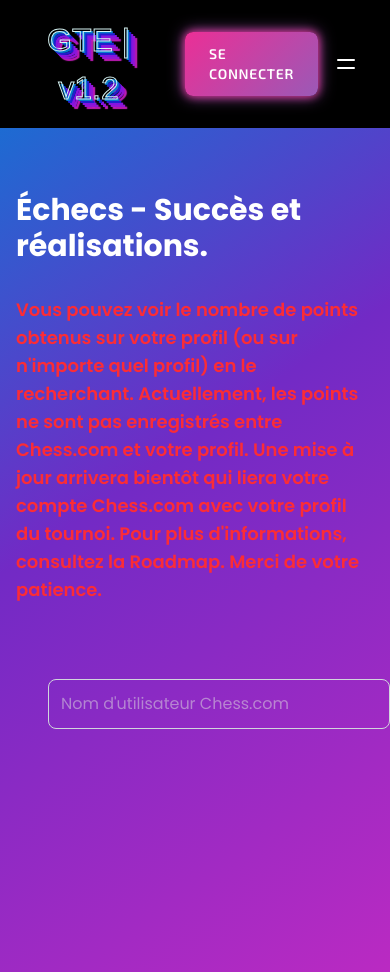
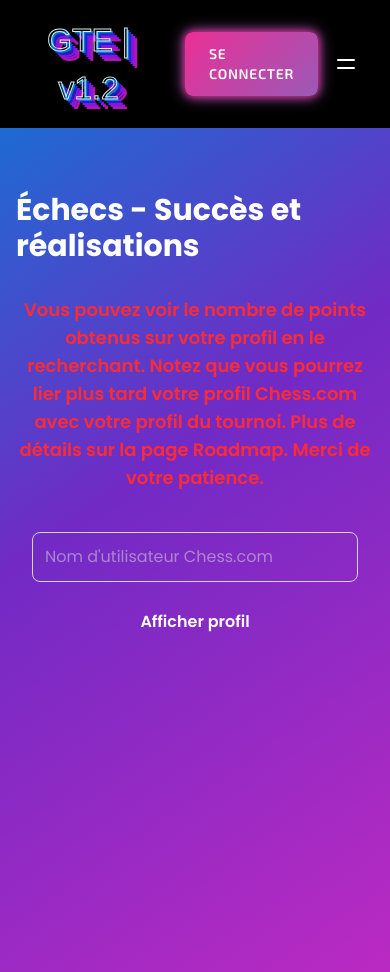
Before and after one commit to alextbt/mon-tournoi, a Next.js app: page /achivements/gaming/chess in a window 390 px wide. Built offline with nearby package versions, Linux system fonts and the light colour scheme; a web font is replaced by a local one.

Commit message:
Page échecs responsive

```diff
--- a/src/app/achivements/gaming/chess/page.tsx
+++ b/src/app/achivements/gaming/chess/page.tsx
@@ -147,7 +147,7 @@ const achievementDefs: AchievementDef[] = [
   },
 ];
 
-const achievementsFns = achievementDefs.map((def) => (
+const achievementsFns = achievementDefs.map(def =>
   (_profile: Profile, stats: StatsResponse): Achievement => ({
     id: def.id,
     title: def.title,
@@ -155,7 +155,7 @@ const achievementsFns = achievementDefs.map((def) => (
     unlocked: def.check(stats),
     points: def.points,
   })
-));
+);
 
 export default function ChessPage() {
   const [username, setUsername] = useState('');
@@ -166,7 +166,7 @@ export default function ChessPage() {
   const [achievementPoints, setAchievementPoints] = useState<number>(0);
   const [grandTotal, setGrandTotal] = useState<number>(0);
   const [error, setError] = useState<string | null>(null);
-  const [loading, setLoading] = useState<boolean>(false);
+  const [loading, setLoading] = useState<boolean>(false)
 
   // fetch de base : profil et stats
   async function fetchProfile(user: string): Promise<Profile> {
@@ -256,50 +256,51 @@ function computePartyPoints(st: StatsResponse): number {
   }
 
  return (
-    <PageLayout title="Échecs - Succès et réalisations.">
-      <h1 className= "text-red-500 text-lg font-semibold text-text">Vous pouvez voir le nombre de points obtenus sur votre profil (ou sur n&apos;importe quel profil) en le recherchant.
-        Actuellement, les points ne sont pas enregistrés entre Chess.com et votre profil. Une mise à jour arrivera bientôt qui liera votre compte Chess.com avec votre profil du tournoi. Pour plus
-        d&apos;informations, consultez la Roadmap. Merci de votre patience.
+    <PageLayout title="Échecs - Succès et réalisations">
+      <h1 className="text-red-500 text-lg font-semibold text-text text-center mb-6">
+        Vous pouvez voir le nombre de points obtenus sur votre profil en le recherchant. Notez que vous pourrez lier plus tard votre profil Chess.com avec votre profil du tournoi. Plus de détails sur la
+        page Roadmap. Merci de votre patience.
       </h1>
-      <div className="w-full p-8 space-y-8">
+      <div className="w-full max-w-3xl mx-auto p-4 space-y-6">
         {/* Recherche */}
-        <div className="flex items-center space-x-4">
+        <div className="flex flex-col sm:flex-row items-center sm:space-x-4 space-y-4 sm:space-y-0">
           <input
             type="text"
             placeholder="Nom d'utilisateur Chess.com"
             value={username}
             onChange={e => setUsername(e.target.value)}
-            className="flex-1 p-3 border border-gray-300 rounded-lg focus:outline-none focus:ring-2 focus:ring-primary"
+            className="flex-1 p-3 border border-gray-300 rounded-lg focus:outline-none focus:ring-2 focus:ring-primary w-full"
           />
           <button
             onClick={handleLoad}
             disabled={loading}
-            className="px-6 py-3 bg-primary text-white font-semibold rounded-lg hover:bg-primary-dark transition"
+            className="px-6 py-3 bg-primary text-white font-semibold rounded-lg hover:bg-primary-dark transition w-full sm:w-auto"
           >
             {loading ? 'Chargement...' : 'Afficher profil'}
           </button>
         </div>
-        {error && <p className="text-error font-medium">{error}</p>}
+        {error && <p className="text-error font-medium text-center">{error}</p>}
 
         {profile && stats && (
           <>
             {/* Profil & total échecs */}
             <div className="bg-background border border-border rounded-xl shadow-md overflow-hidden">
-              <div className="flex p-6 bg-background-light items-center">
+              <div className="flex flex-col sm:flex-row p-6 bg-background-light items-center">
                 <img
                   src={profile.avatar || '/default-avatar.svg'}
                   alt={`${profile.username} avatar`}
-                  className="w-28 h-28 rounded-full border-4 border-primary"
+                  className="w-24 h-24 sm:w-28 sm:h-28 rounded-full border-4 border-primary mb-4 sm:mb-0"
                 />
-                <div className="ml-6 flex-1">
-                  <h2 className="text-3xl font-heading text-primary-dark mb-1">{profile.username}</h2>
-                  <p className="text-lg font-semibold text-text">Total échecs: <span className="text-primary">{grandTotal} pts</span></p>
-                  <p className="text-text-muted">Profil Chess.com</p>
+                <div className="sm:ml-6 text-center sm:text-left">
+                  <h2 className="text-2xl sm:text-3xl font-heading text-primary-dark mb-1">{profile.username}</h2>
+                  <p className="text-lg font-semibold text-text">
+                    Total échecs: <span className="text-primary">{grandTotal} pts</span>
+                  </p>
                 </div>
               </div>
 
               {/* Détails des parties */}
-              <div className="grid grid-cols-4 gap-4 p-6">
+              <div className="grid grid-cols-1 sm:grid-cols-2 lg:grid-cols-4 gap-4 p-6">
                 {['bullet', 'blitz', 'rapid', 'daily'].map(fmt => {
                   const key = `chess_${fmt}`;
                   const data = stats[key];
@@ -311,8 +312,8 @@ function computePartyPoints(st: StatsResponse): number {
                   const draws = data.record?.draw ?? 0;
                   return (
                     <div key={fmt} className="p-4 bg-surface border border-border rounded-lg text-center">
-                      <h3 className="text-xl font-semibold text-text capitalize mb-2">{fmt}</h3>
-                      <p className="font-heading text-2xl text-primary">{lastRating}</p>
+                      <h3 className="text-lg uppercase font-semibold mb-2">{fmt}</h3>
+                      <p className="font-heading text-xl text-primary mb-1">{lastRating}</p>
                       <p className="text-sm text-text-muted">Meilleur: {bestRating}</p>
                       <div className="flex justify-center space-x-2 mt-2">
                         <span className="text-success">✔ {wins}</span>
@@ -325,43 +326,39 @@ function computePartyPoints(st: StatsResponse): number {
               </div>
 
               {/* Points parties */}
-              <div className="p-6 border-t border-border">
-                <p className="text-x1 font-heading text-primary-dark">Points des parties: <strong>{partyPoints}</strong></p>
-                <p className="text-x3 font-heading text-primary-dark">Calcul des points : 1,5 (par victoire &quot;✔&quot;) - 0,6 (par défaite &quot;✘&quot;) + 0,3 (par draw &quot;=&quot;).</p>
+              <div className="p-6 border-t border-border text-center">
+                <p className="text-lg font-heading text-primary-dark">Points des parties: {partyPoints}</p>
               </div>
             </div>
 
             {/* Succès */}
             <div className="bg-background border rounded p-6">
-            <h3 className="text-xl font-semibold mb-4">Succès</h3>
+              <h3 className="text-xl font-semibold text-center mb-4">Succès</h3>
               <ul className="space-y-3">
-              {achievements.map(ach=> (
+                {achievements.map(ach => (
                   <li key={ach.id}
-                  className={`flex justify-between items-center p-3 rounded-lg shadow-sm transition
+                    className={`flex flex-col sm:flex-row justify-between items-start sm:items-center p-3 rounded-lg shadow-sm transition
                       ${ach.unlocked ? 'bg-success-light border border-success' : 'bg-surface opacity-50'}`}
                   >
-                  <div>
-                    <p className="font-medium flex items-center">
+                    <div className="flex-1">
+                      <p className="font-medium flex items-center mb-1">
                         {ach.title}
                         <span className="ml-2 text-sm font-bold text-primary">{ach.points} pts</span>
                       </p>
                       <p className="text-sm text-text-muted">{ach.description}</p>
                     </div>
                     {ach.unlocked && (
-                    <span className="text-success font-semibold">Validé</span>
+                      <span className="mt-2 sm:mt-0 text-success font-semibold">Validé</span>
                     )}
                   </li>
                 ))}
               </ul>
-          <div className="mt-4 text-right">
-            <p className="font-semibold">
-              Total succès: {achievementPoints} pts
-            </p>
+              <div className="mt-6 text-right">
+                <p className="text-lg font-semibold">Total succès: {achievementPoints} pts</p>
               </div>
             </div>
           </>
         )}
- {/* ← fermeture du wrapper .w-full */}
       </div>
     </PageLayout>
   );
```
Lines whose indentation alone changed are shown as unchanged.
